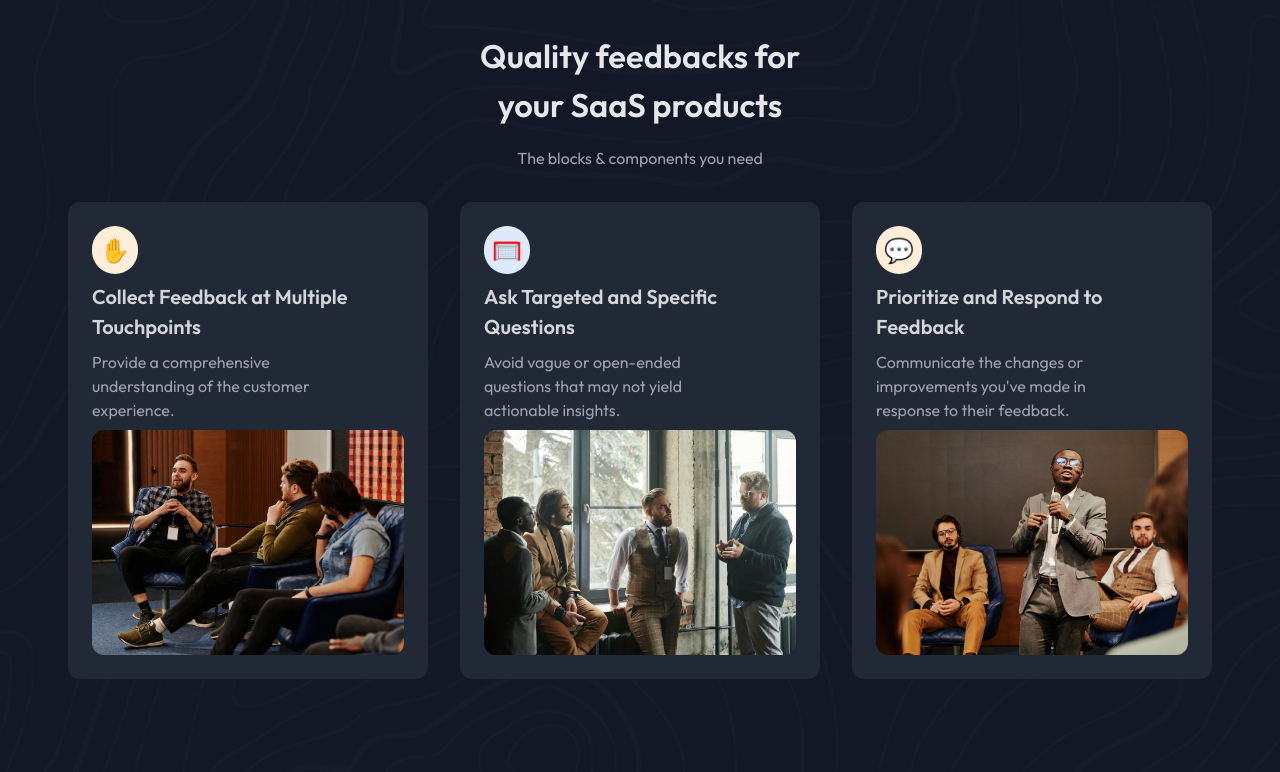
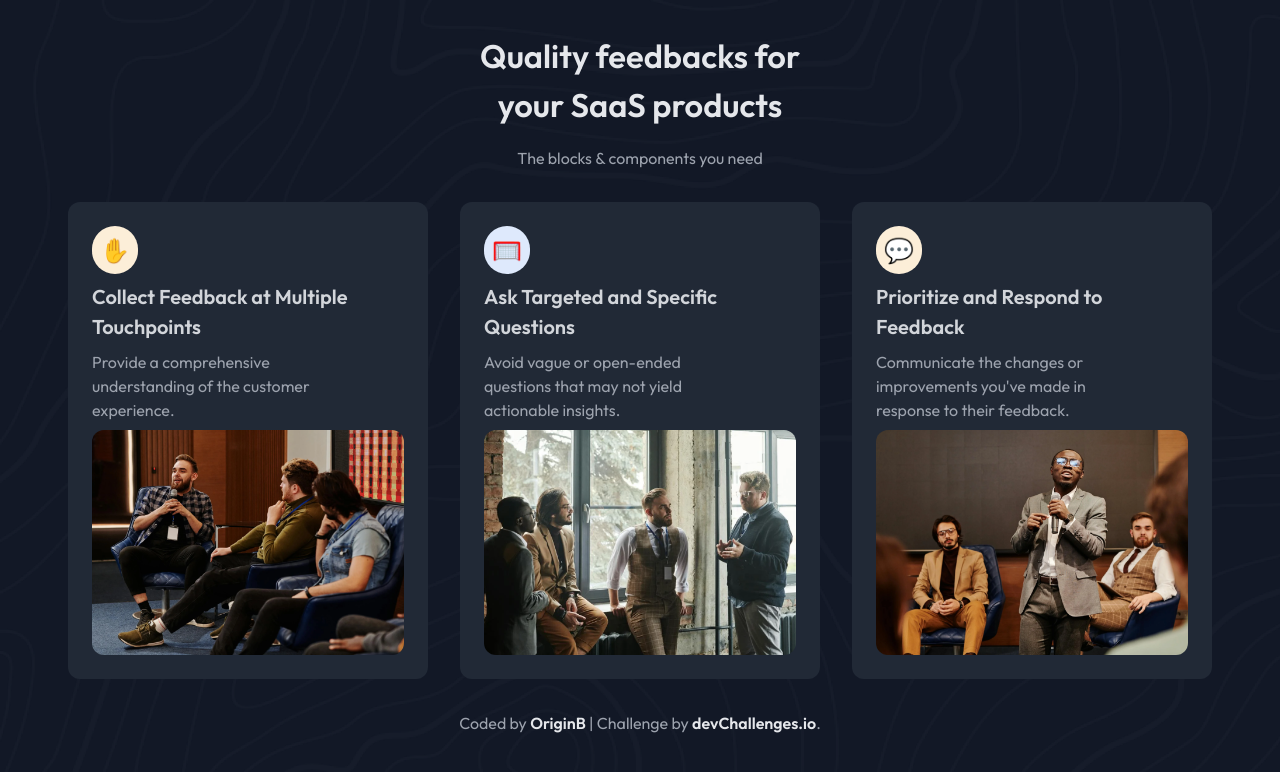
Before and after one commit to Origin-B/simple-feature-section-challenge, a React (Vite) app: page / in a window 1280 px wide. Shown: the top 772 px of the page. Built offline with nearby package versions, Linux system fonts and the light colour scheme.

Commit message:
inline-commit

```diff
--- a/package.json
+++ b/package.json
@@ -1,5 +1,5 @@
 {
-  "name": "react-ts-tailwind-template",
+  "name": "Simple_Feature_Section",
   "private": true,
   "version": "0.0.0",
   "type": "module",
--- a/src/App.tsx
+++ b/src/App.tsx
@@ -2,6 +2,7 @@ import { features } from "./data-type";
 
 import Header from "./component/Header";
 import FeatureCard from "./component/FeatureCard";
+import Footer from "./component/Footer";
 function App() {
   return (
     <main className="flex flex-col gap-8 p-8">
@@ -12,6 +13,8 @@ function App() {
           <FeatureCard key={feature.id} feature={feature} />
         ))}
       </section>
+
+      <Footer />
     </main>
   );
 }
--- /dev/null
+++ b/src/component/Footer.tsx
@@ -0,0 +1,25 @@
+export default function Footer() {
+  return (
+    <footer className="text-center">
+      <p className="*:text-main-heading *:hover:text-card-heading *:font-semibold *:transition-colors">
+        Coded by{" "}
+        <a
+          href="https://github.com/Origin-B/simple-feature-section-challenge"
+          target="_blank"
+          rel="noopener noreferrer"
+        >
+          OriginB{" "}
+        </a>
+        | Challenge by{" "}
+        <a
+          href="https://www.devchallenges.io?ref=challenge"
+          target="_blank"
+          rel="noopener noreferrer"
+        >
+          devChallenges.io
+        </a>
+        .
+      </p>
+    </footer>
+  );
+}
```
